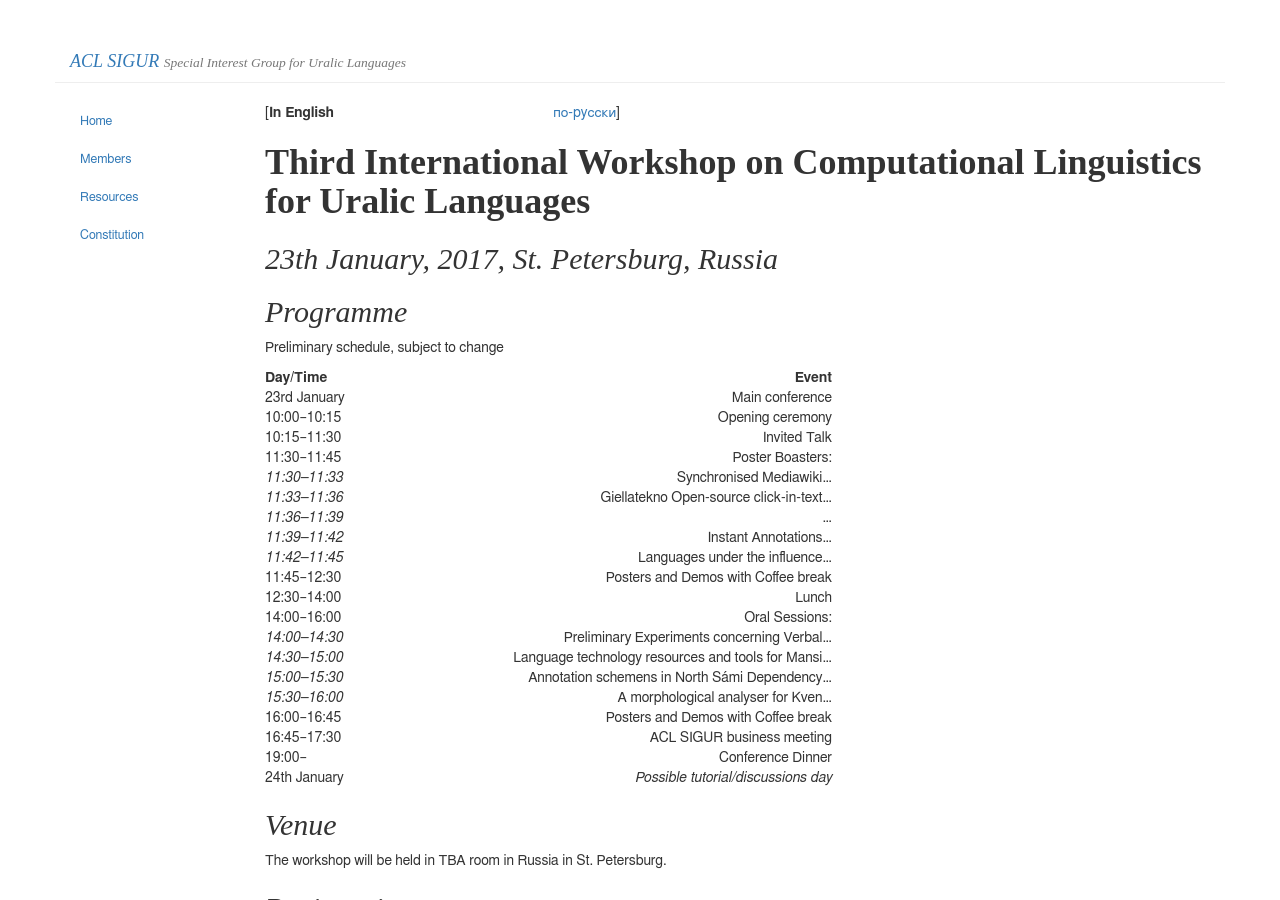
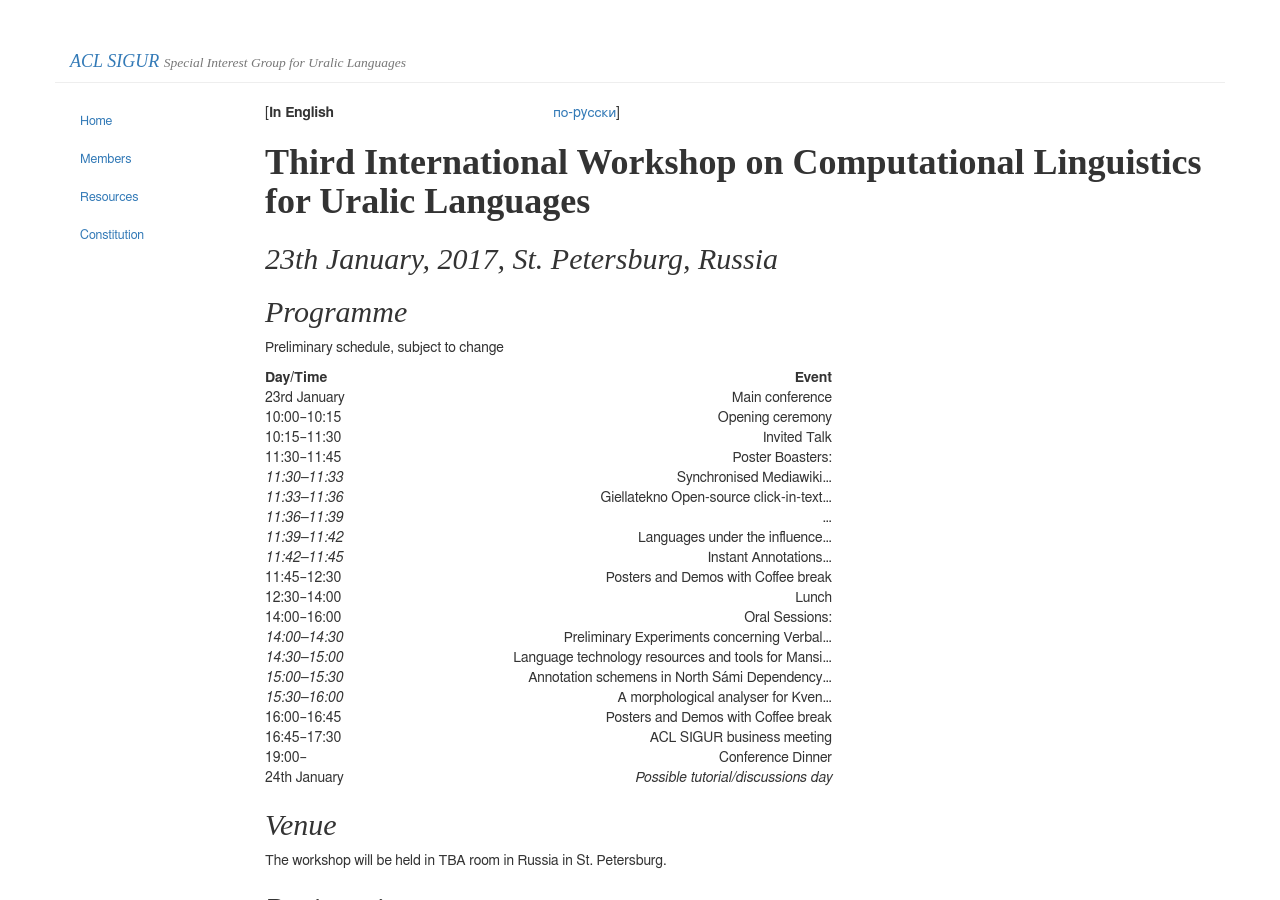
Before and after one commit to acl-sigur/acl-sigur.github.io, a Jekyll site: the page built from iwclul2017.eng.md, in a window 1280 px wide and 900 px high. Built offline with Jekyll 4.4.1, drawn with Linux system fonts in a browser that asks for light colours.

Commit message:
swap two presentations

```diff
--- a/iwclul2017.eng.md
+++ b/iwclul2017.eng.md
@@ -22,8 +22,8 @@ Preliminary schedule, subject to change
 | *11:30–11:33* | Synchronised Mediawiki... |
 | *11:33–11:36* | Giellatekno Open-source click-in-text... |
 | *11:36–11:39* | ... |
-| *11:39–11:42* | Instant Annotations... |
-| *11:42–11:45* | Languages under the influence... |
+| *11:39–11:42* | Languages under the influence... |
+| *11:42–11:45* | Instant Annotations... |
 | 11:45–12:30 | Posters and Demos with Coffee break |
 | 12:30–14:00 | Lunch |
 | 14:00–16:00 | Oral Sessions: |
```
